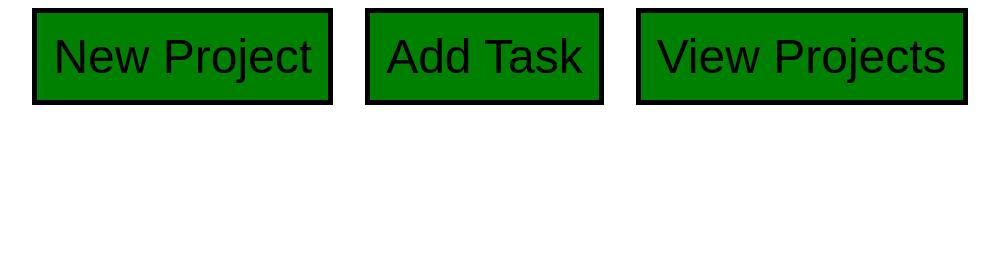
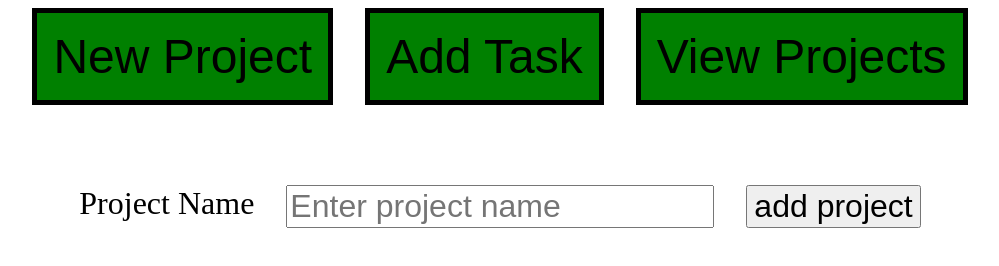
Before and after one commit to Mavs77/todo-app, a website built with webpack: page src/template.html in a window 1280 px wide. Both pictures are taken after a click on the button "New Project". Shown: the whole page, without its empty margins (140-1139 px from the left). Built offline with nearby package versions, Linux system fonts and the light colour scheme.

Commit message:
added form for new project tab

```diff
--- a/package.json
+++ b/package.json
@@ -11,9 +11,11 @@
   "description": "",
   "devDependencies": {
     "css-loader": "^7.1.2",
+    "html-loader": "^5.1.0",
     "html-webpack-plugin": "^5.6.3",
     "style-loader": "^4.0.0",
     "webpack": "^5.95.0",
-    "webpack-cli": "^5.1.4"
+    "webpack-cli": "^5.1.4",
+    "webpack-dev-server": "^5.1.0"
   }
 }
--- a/src/index.js
+++ b/src/index.js
@@ -6,10 +6,6 @@
 
 import "./style.css"
 
-import { taskTitle } from "./add-task";
-import { newTitle } from "./new-project";
-import { projectTitle } from "./view-projects"
+import newProject from './new-project'
 
-console.log(taskTitle)
-console.log(newTitle)
-console.log(projectTitle)
+document.getElementById('new-project').onclick = newProject;
--- a/src/new-project.js
+++ b/src/new-project.js
@@ -1 +1,37 @@
-export const newTitle = "this is the new-project module"
+
+export default function newProject() {
+    // Create form
+    const form = document.createElement('form');
+    form.style.display = 'flex'
+    form.style.justifyContent = 'center'
+    form.style.marginTop = '5rem'
+    form.style.fontSize = '2rem'
+    form.style.gap = '2rem'
+
+    // Create a Name Label and input
+    const nameLabel = document.createElement('label');
+    nameLabel.for = 'add-project';
+    nameLabel.textContent = 'Project Name'
+    const projectInput = document.createElement('input')
+    projectInput.style.fontSize = '2rem'
+    projectInput.type = 'text';
+    projectInput.id = 'add-project'
+    projectInput.name = 'add project'
+    projectInput.placeholder = 'Enter project name'
+    projectInput.required = true;
+
+    //create submit button
+    const submitButton = document.createElement('button');
+    submitButton.style.fontSize = '2rem'
+    submitButton.type = 'submit';
+    submitButton.textContent = 'add project'
+
+    //Append elements to the form
+    form.appendChild(nameLabel)
+    form.appendChild(projectInput)
+    form.appendChild(submitButton)
+
+    //Append form to container
+    const container = document.getElementById('form-container')
+    container.appendChild(form)
+}
--- a/src/style.css
+++ b/src/style.css
@@ -5,6 +5,10 @@ nav button {
     border: solid 5px black;
 }
 
+nav button:hover {
+    cursor: pointer;
+}
+
 nav {
     display: flex;
     justify-content: center;
--- a/src/template.html
+++ b/src/template.html
@@ -14,5 +14,9 @@
         </nav>
     </header>
 
+    <div id="form-container">
+
+    </div>
+
 </body>
 </html>
--- a/webpack.config.js
+++ b/webpack.config.js
@@ -11,6 +11,10 @@ module.exports = {
     path: path.resolve(__dirname, "dist"),
     clean: true,
   },
+  devtool: "eval-source-map",
+  devServer: {
+    watchFiles: ["./src/template.html"],
+  },
   plugins: [
     new HtmlWebpackPlugin({
       template: "./src/template.html",
@@ -22,6 +26,14 @@ module.exports = {
         test: /\.css$/i,
         use: ["style-loader", "css-loader"],
       },
+      {
+        test: /\.html$/i,
+        loader: "html-loader",
+      },
+      {
+        test: /\.(png|svg|jpg|jpeg|gif)$/i,
+        type: "asset/resource",
+      },
     ],
   },
 };
```
Also changed, not shown: src/styles.css (deleted), 1 other file.
